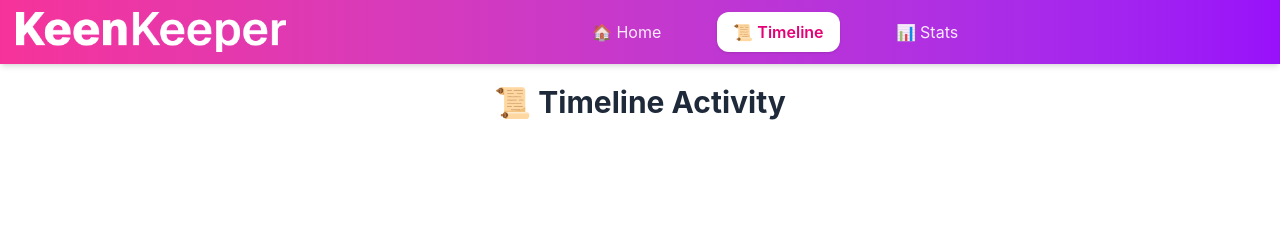
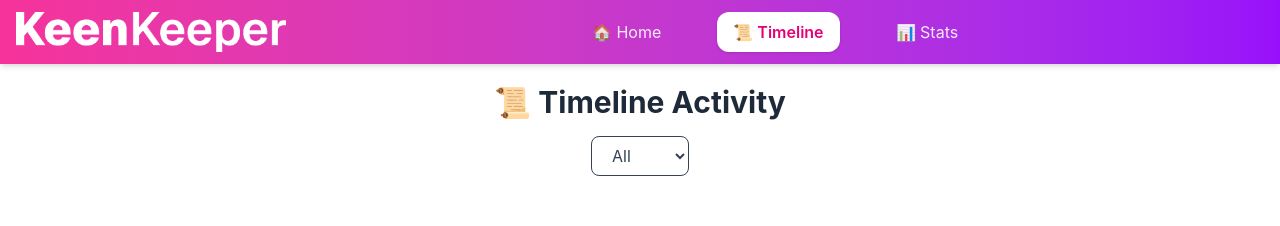
Before and after one commit to TIM-Coder07/assignment_07, a React (Vite) app: page /timeline in a window 1280 px wide. Shown: the top 226 px of the page. Built offline with nearby package versions, Linux system fonts and the light colour scheme.

Commit message:
Add loading spiner

```diff
--- a/src/Component/FriendsList.jsx
+++ b/src/Component/FriendsList.jsx
@@ -1,12 +1,15 @@
 import React from "react";
-import { useLoaderData } from "react-router";
+import { useLoaderData, } from "react-router";
 import FriendsCard from "./FriendsCard";
+import Loader from "./Loader";
 
 const FriendsList = () => {
   const allData = useLoaderData();
 
+
   return (
     <div className="grid grid-cols-1 sm:grid-cols-2 lg:grid-cols-3 xl:grid-cols-4 gap-4 px-2">
+      <h2 className="font-bold text-2xl">Your Firend List :</h2>
       {allData?.map((data) => (
         <FriendsCard key={data.id} data={data} />
       ))}
--- a/src/Component/Header.jsx
+++ b/src/Component/Header.jsx
@@ -54,7 +54,7 @@ const Header = () => {
           open ? "max-h-60 opacity-100 pb-4" : "max-h-0 opacity-0"
         }`}
       >
-        <div className="bg-white rounded-2xl shadow-lg p-4 flex  gap-2">
+        <div className="bg-white rounded-2xl shadow-lg p-4 flex flex-col  gap-2">
           <NavLink
             to="/"
             end
--- /dev/null
+++ b/src/Component/Loader.jsx
@@ -0,0 +1,11 @@
+import React from "react";
+
+const Loader = () => {
+  return (
+    <div className="fixed inset-0 flex items-center justify-center bg-white/70 z-50">
+      <span className="loading loading-spinner text-error"></span>
+    </div>
+  );
+};
+
+export default Loader;
--- a/src/Context/TimelineContext.jsx
+++ b/src/Context/TimelineContext.jsx
@@ -4,12 +4,13 @@ export const TimelineContext = createContext();
 
 export const TimelineProvider = ({ children }) => {
   const [timeline, setTimeline] = useState([]);
+  const [isLoading, setIsLoading] = useState(false);
 
   const addTimeline = (entry) => {
     setTimeline((prevArr) => [entry, ...prevArr]);
   };
 
-  const contextValue = { timeline, addTimeline };
+  const contextValue = { timeline, addTimeline, isLoading, setIsLoading };
 
   return (
     <TimelineContext.Provider value={contextValue}>
--- a/src/LayOut/HomeLAyout.jsx
+++ b/src/LayOut/HomeLAyout.jsx
@@ -1,12 +1,21 @@
-import React from "react";
+import React, { useContext } from "react";
 import Header from "../Component/Header";
-import { Outlet } from "react-router";
+import { Outlet, useNavigation } from "react-router";
 import FooterPage from "../Pages/FooterPage";
 import { ToastContainer } from "react-toastify";
+import { TimelineContext } from "../Context/TimelineContext";
+import Loader from "../Component/Loader";
 
 const HomeLAyout = () => {
+  const {isLoading} = useContext(TimelineContext)
+  const navigation = useNavigation();
+
   return (
     <div className="min-h-screen flex flex-col">
+      {/* Loadding  */}
+      {isLoading && <Loader></Loader>}
+
+
       {/* Header */}
       <Header />
       <div>
@@ -14,7 +23,7 @@ const HomeLAyout = () => {
       </div>
       {/* Main Content */}
       <main className="flex-1">
-        <Outlet />
+        {navigation.state === "loading" ? <Loader></Loader> : <Outlet />}
       </main>
 
       {/* Footer */}
--- a/src/Pages/HomePage.jsx
+++ b/src/Pages/HomePage.jsx
@@ -1,12 +1,11 @@
 import React from "react";
 import FriendsList from "../Component/FriendsList";
+import Loader from "../Component/Loader";
 
 const HomePage = () => {
 
-
   return (
     <div className="px-4 py-6 max-w-6xl mx-auto">
-
       {/* Hero Section */}
       <div className="bg-gradient-to-r from-pink-500 to-purple-600 text-white p-6 md:p-10 rounded-xl shadow-lg">
         <h3 className="text-2xl md:text-3xl font-bold">
@@ -25,7 +24,6 @@ const HomePage = () => {
 
       {/* Stats Section */}
       <div className="grid grid-cols-1 sm:grid-cols-2 lg:grid-cols-4 gap-4 mt-6">
-
         <div className="bg-base-200 p-5 rounded-xl shadow">
           <h4 className="text-gray-500 text-sm">Total Friends</h4>
           <p className="text-2xl font-bold mt-1">10</p>
@@ -45,14 +43,12 @@ const HomePage = () => {
           <h4 className="text-gray-500 text-sm">Interactions This Month</h4>
           <p className="text-2xl font-bold mt-1">18</p>
         </div>
-
       </div>
 
       {/* Friends List */}
       <div className="mt-10">
         <FriendsList></FriendsList>
       </div>
-
     </div>
   );
 };
--- a/src/Pages/TimelinePage.jsx
+++ b/src/Pages/TimelinePage.jsx
@@ -1,8 +1,9 @@
-import React, { useContext } from "react";
+import React, { useContext, useState } from "react";
 import { TimelineContext } from "../Context/TimelineContext";
 
 const TimelinePage = () => {
   const { timeline } = useContext(TimelineContext);
+  const [filter, setFilter] = useState("All");
 
   const typeStyle = {
     Call: "bg-pink-500/10 text-pink-600 border-pink-200",
@@ -10,15 +11,37 @@ const TimelinePage = () => {
     Video: "bg-indigo-500/10 text-indigo-600 border-indigo-200",
   };
 
+  // FILTER LOGIC
+  const filteredTimeline =
+    filter === "All"
+      ? timeline
+      : timeline.filter((item) => item.type === filter);
+
   return (
     <div className="max-w-4xl mx-auto p-5">
-      <h1 className="text-3xl font-bold mb-8 text-gray-800 text-center">
+
+      <h1 className="text-3xl font-bold mb-4 text-gray-800 text-center">
         📜 Timeline Activity
       </h1>
 
+      {/* DROPDOWN FILTER */}
+      <div className="flex justify-center mb-8">
+        <select
+          value={filter}
+          onChange={(e) => setFilter(e.target.value)}
+          className="px-4 py-2 border rounded-lg text-gray-700 focus:outline-none focus:ring-2 focus:ring-blue-500"
+        >
+          <option value="All">All</option>
+          <option value="Call">Call</option>
+          <option value="Text">Text</option>
+          <option value="Video">Video</option>
+        </select>
+      </div>
+
+      {/* TIMELINE */}
       <div className="relative border-l-2 border-gray-200 pl-6 space-y-6">
 
-        {timeline.map((time) => {
+        {filteredTimeline.map((time) => {
           const style =
             typeStyle[time.type] || "bg-gray-100 text-gray-600";
 
@@ -39,9 +62,7 @@ const TimelinePage = () => {
 
               {/* CONTENT */}
               <div className="flex-1">
-                <p className="font-semibold text-gray-800">
-                  {time.title}
-                </p>
+                <p className="font-semibold text-gray-800">{time.title}</p>
                 <p className="text-sm text-gray-500">{time.date}</p>
               </div>
 
```
